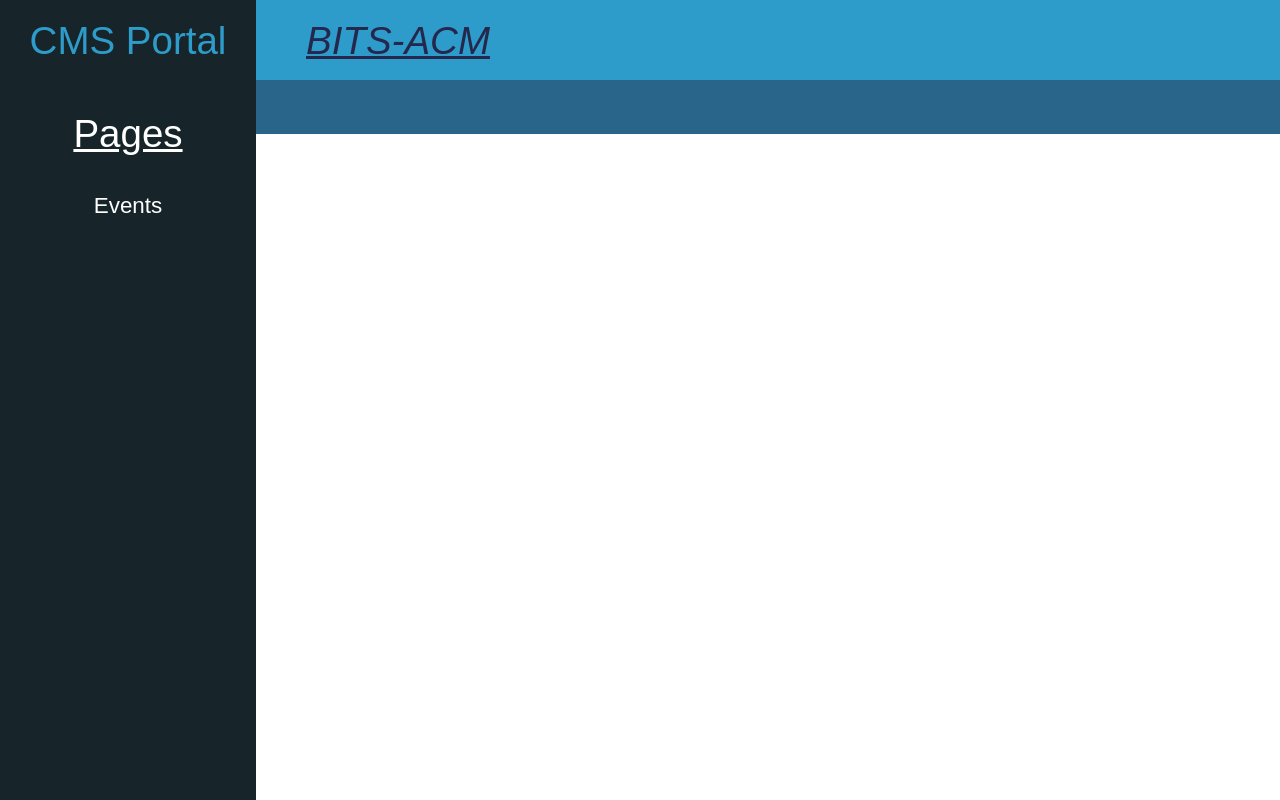
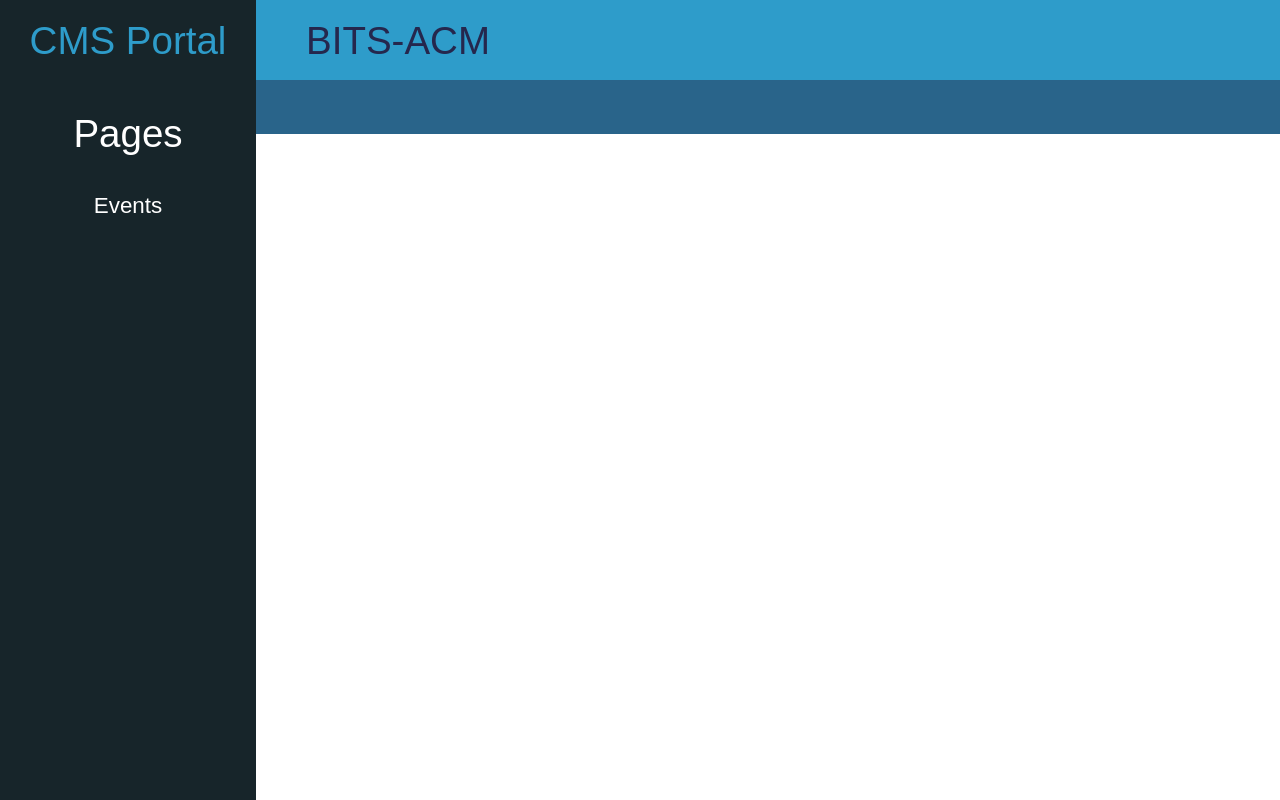
Before and after one commit to dush-t/ACM_website, a Django app: page /cms_portal in a window 1280 px wide. Run offline with Django 3.2, Linux system fonts and the light colour scheme; data comes from the database, SQL or seed files in the repository; data that the repository does not hold is empty; some libraries are stand-ins or nearby versions.

Commit message:
Undo literally everything Mudit did.

```diff
--- a/main/static/css/cms.css
+++ b/main/static/css/cms.css
@@ -24,7 +24,6 @@
     display: flex;
     justify-content: center;
     font-size: 2.75em;
-    text-decoration: underline;
 }
 
 .side-bar > .sidenav-entries {
@@ -77,8 +76,7 @@
     color: #25274D;
     margin-left: 50px;
     font-size: 2.75em;
-    text-decoration: underline;
-    font-style: italic;
+    /* Mudit = idiot */
 }
 
 .content-wrapper {
@@ -221,14 +219,12 @@
 
     .side-bar > #prof-name {
         font-size: 2.75em;
-        text-decoration: underline;
-        font-style: italic;
+        /* Mudit = idiot */
     }
 
     .header > span {
         font-size: 2.75em;
-        text-decoration: underline;
-        font-style: italic;
+        /* Mudit = idiot */
     }
 }
 
```
